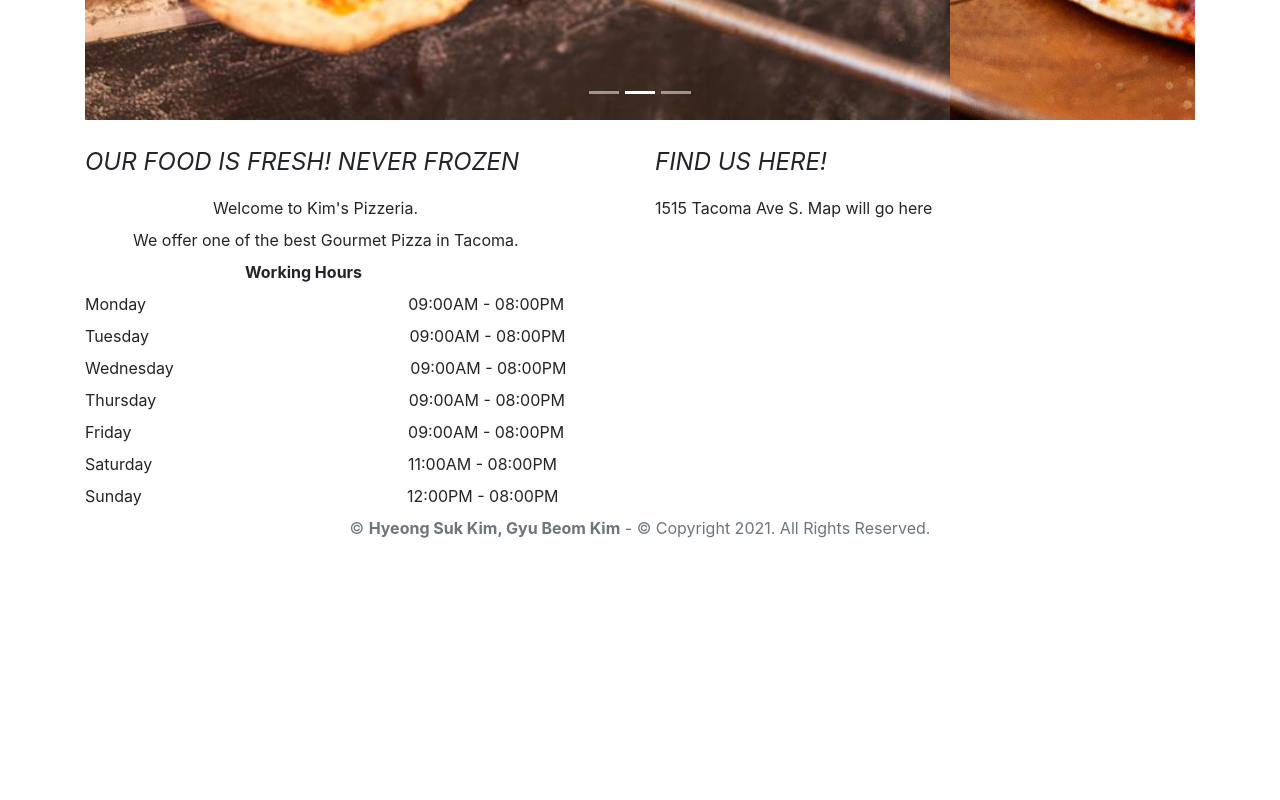
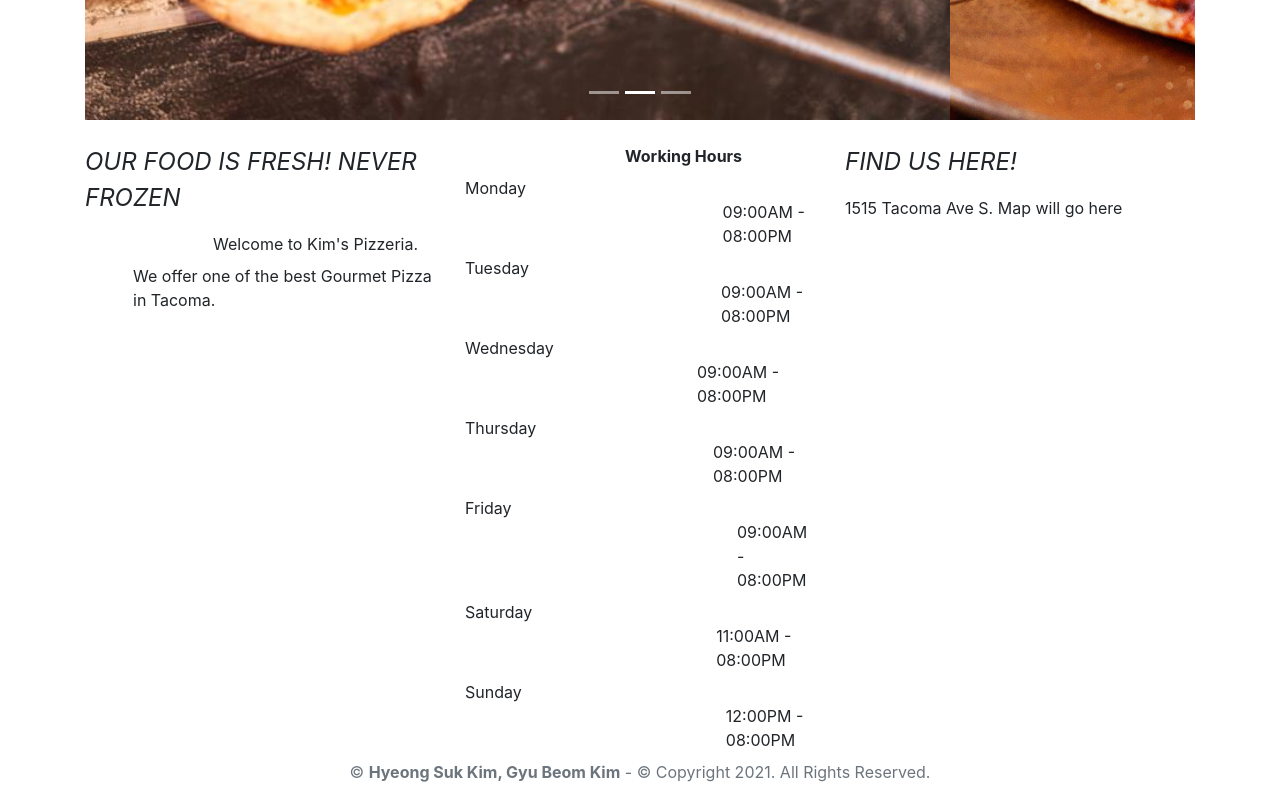
Before and after one commit to gyubeomK/kims-tcss460-w21, a website: page web/homepage.html in a window 1280 px wide. Shown: the part 706-1506 px from the top of the page. Before the commit the page ends 1262 px from the top, so only its background shows below. Drawn offline with nearby package versions, Linux system fonts and the light colour scheme.

Commit message:
homepage working hour realigned

```diff
--- a/web/homepage.html
+++ b/web/homepage.html
@@ -177,10 +177,13 @@
 
 
           <div class="row">
-            <div class="col-sm-6" style="background-color:;">
+            <div class="col-sm-4 " style="background-color:;">
               <p id="heading">OUR FOOD IS FRESH! NEVER FROZEN</p>
               <label style="margin-left: 8.0em;">Welcome to Kim's Pizzeria.</label>
               <br><label style="margin-left: 3.0em;">We offer one of the best Gourmet Pizza in Tacoma.</label>
+            </div>
+            <div class="col-sm-4" style="background-color:;">
+
               <label style="margin-left: 10.0em;"><strong>Working Hours</strong></label>
               <br>Monday <label style="margin-left: 16.1em;"> 09:00AM - 08:00PM</label>
               <br>Tuesday <label style="margin-left: 16.0em;"> 09:00AM - 08:00PM</label>
@@ -190,11 +193,13 @@
               <br>Saturday <label style="margin-left: 15.7em;"> 11:00AM - 08:00PM</label>
               <br>Sunday <label style="margin-left: 16.3em;"> 12:00PM - 08:00PM</label>
             </div>
-            <div class="col-sm-6" style="background-color:;">
+            <div class="col-sm-4" style="background-color:;">
               <p id="heading">FIND US HERE!</p>
               1515 Tacoma Ave S. Map will go here
             </div>
           </div>
+
+
           <!-- --------------------------------------------------------------------------------------------------------------- -->
         </article>
 
```
